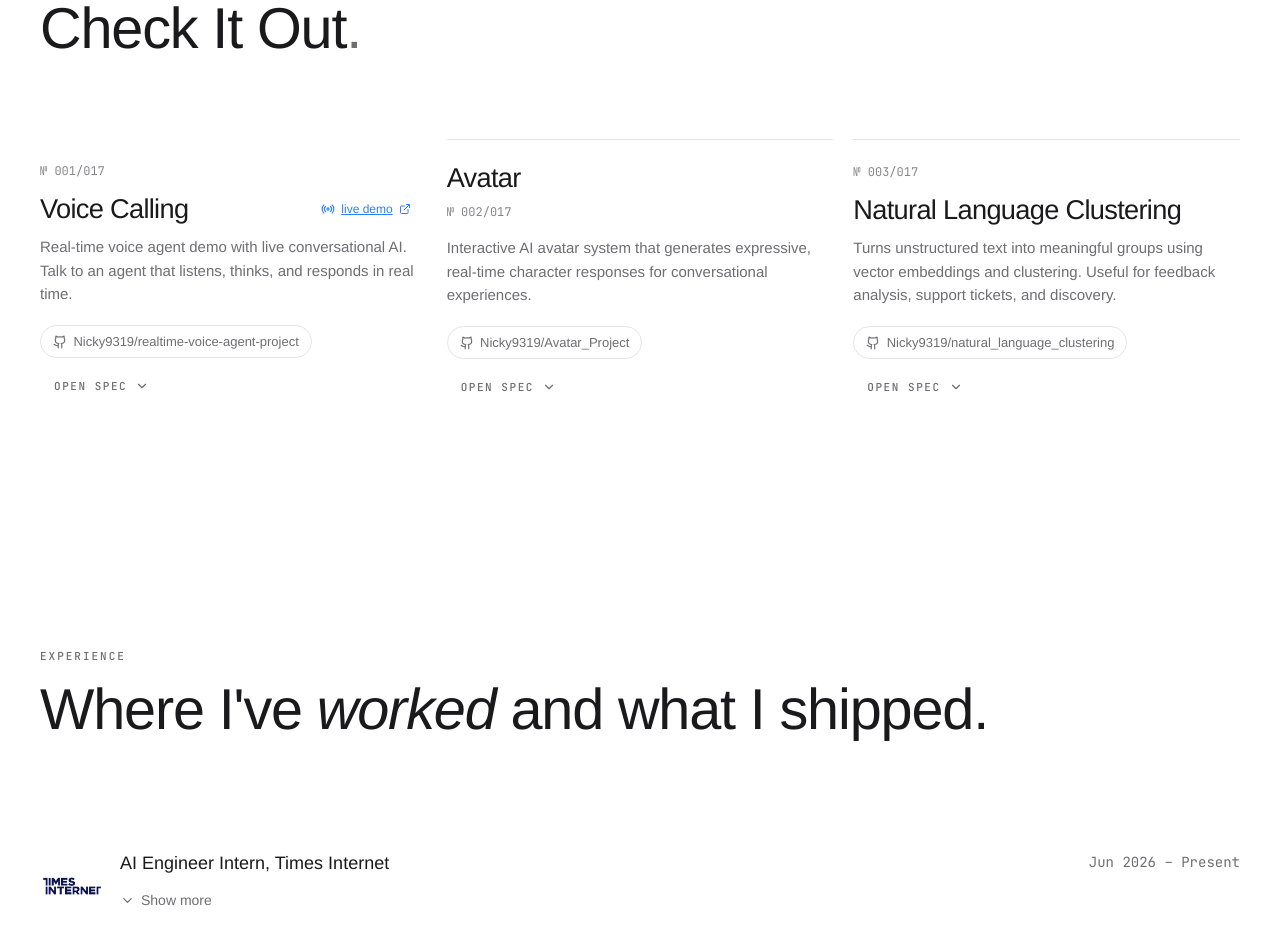
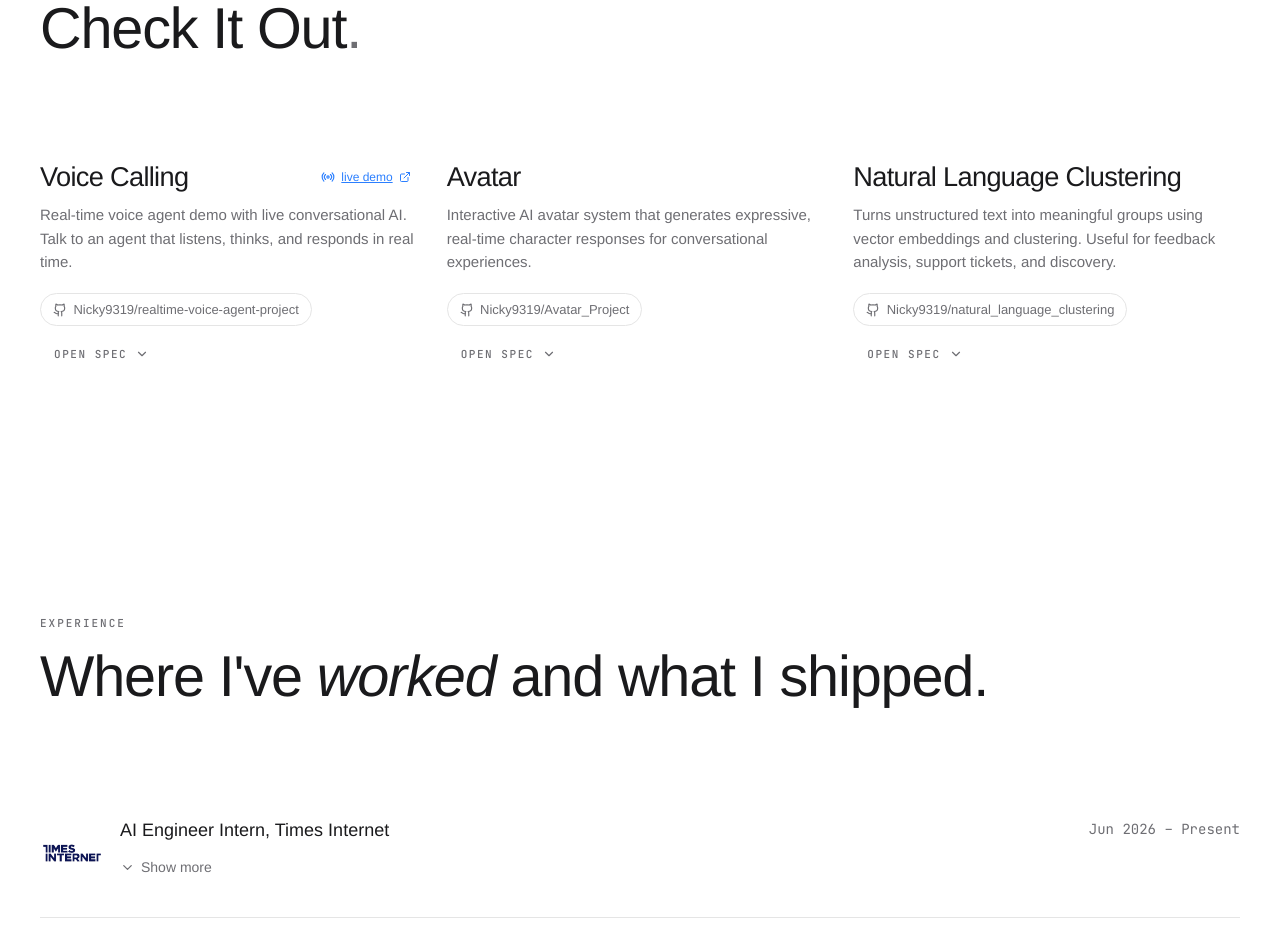
Before and after one commit to Nicky9319/Portfolio_Website, a React (Vite) app: page / in a window 1280 px wide. Shown: the part 880-1816 px from the top of the page. Built offline with nearby package versions, Linux system fonts and the light colour scheme.

Commit message:
Refactor ProjectCard and ProjectShowcase to improve serial number handling and styling; update total projects count to reflect live projects only

```diff
--- a/src/components/project/ProjectCard.jsx
+++ b/src/components/project/ProjectCard.jsx
@@ -13,12 +13,12 @@ export function ProjectCard({ project, serialNum, total, serialTop = true }) {
       whileInView={{ opacity: 1, y: 0 }}
       viewport={{ once: true, margin: '-50px' }}
       transition={{ duration: 0.5 }}
-      className="group py-6 border-t border-[var(--border)] first:border-t-0"
+      className="group py-6 border-t border-[var(--border)] first:border-t-0 md:border-t-0 md:first:border-t-0"
     >
       {/* Top meta — shown when serialTop is true */}
       {serialTop && (
-        <div className="flex items-center justify-between mb-4">
-          <span className="font-mono text-xs text-[var(--dim)] tabular">
+        <div className="flex items-center justify-between mb-4 md:hidden">
+          <span className="font-mono text-xs text-[var(--muted)] tabular">
             № {serialNum}/{total}
           </span>
         </div>
@@ -45,8 +45,8 @@ export function ProjectCard({ project, serialNum, total, serialTop = true }) {
 
       {/* Serial line — shown when serialTop is false (e.g. Avatar) */}
       {!serialTop && (
-        <div className="flex items-center justify-between mb-4">
-          <span className="font-mono text-xs text-[var(--dim)] tabular">
+        <div className="flex items-center justify-between mb-4 md:hidden">
+          <span className="font-mono text-xs text-[var(--muted)] tabular">
             № {serialNum}/{total}
           </span>
         </div>
@@ -117,7 +117,7 @@ export function ProjectCard({ project, serialNum, total, serialTop = true }) {
               {project.architecture?.diagram && (
                 <div>
                   <div className="flex items-baseline gap-3 mb-3">
-                    <span className="label text-[var(--primary)]">fig. {serial}</span>
+                    <span className="label text-[var(--primary)]">fig. {serialNum}</span>
                     <span className="label text-[var(--muted)]">architecture</span>
                   </div>
                   <pre className="ascii-diagram text-[var(--muted)]">
@@ -139,7 +139,7 @@ export function ProjectCard({ project, serialNum, total, serialTop = true }) {
                         key={i}
                         className="flex items-start gap-3 body text-[var(--foreground)]"
                       >
-                        <span className="font-mono text-xs text-[var(--dim)] tabular pt-0.5 shrink-0 w-6">
+                        <span className="font-mono text-xs text-[var(--muted)] tabular pt-0.5 shrink-0 w-6">
                           {String(i + 1).padStart(2, '0')}
                         </span>
                         <span className="text-[var(--muted)]">{feature}</span>
--- a/src/components/sections/ProjectShowcase.jsx
+++ b/src/components/sections/ProjectShowcase.jsx
@@ -3,6 +3,7 @@ import { ProjectCard } from '../project/ProjectCard'
 
 export function ProjectShowcase({ projects }) {
   const liveProjects = projects.filter(p => p.category === 'live-demos')
+  const liveTotal = String(liveProjects.length).padStart(3, '0')
 
   return (
     <section id="projects" className="relative">
@@ -29,7 +30,7 @@ export function ProjectShowcase({ projects }) {
                   key={project.id}
                   project={project}
                   serialNum={serialNum}
-                  total={String(projects.length).padStart(3, '0')}
+                  total={liveTotal}
                   serialTop={project.id !== 'avatar'}
                 />
               )
```
